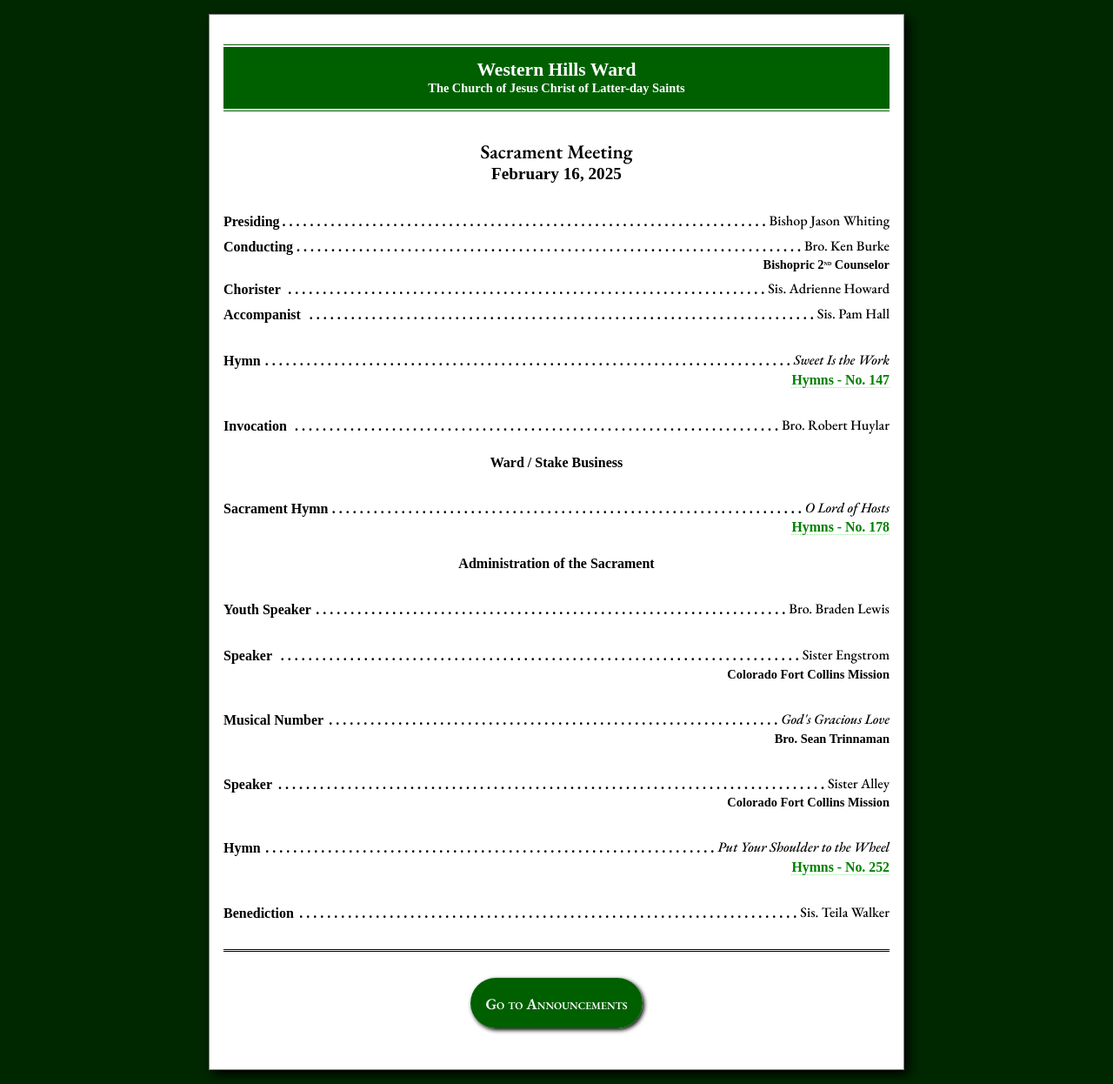
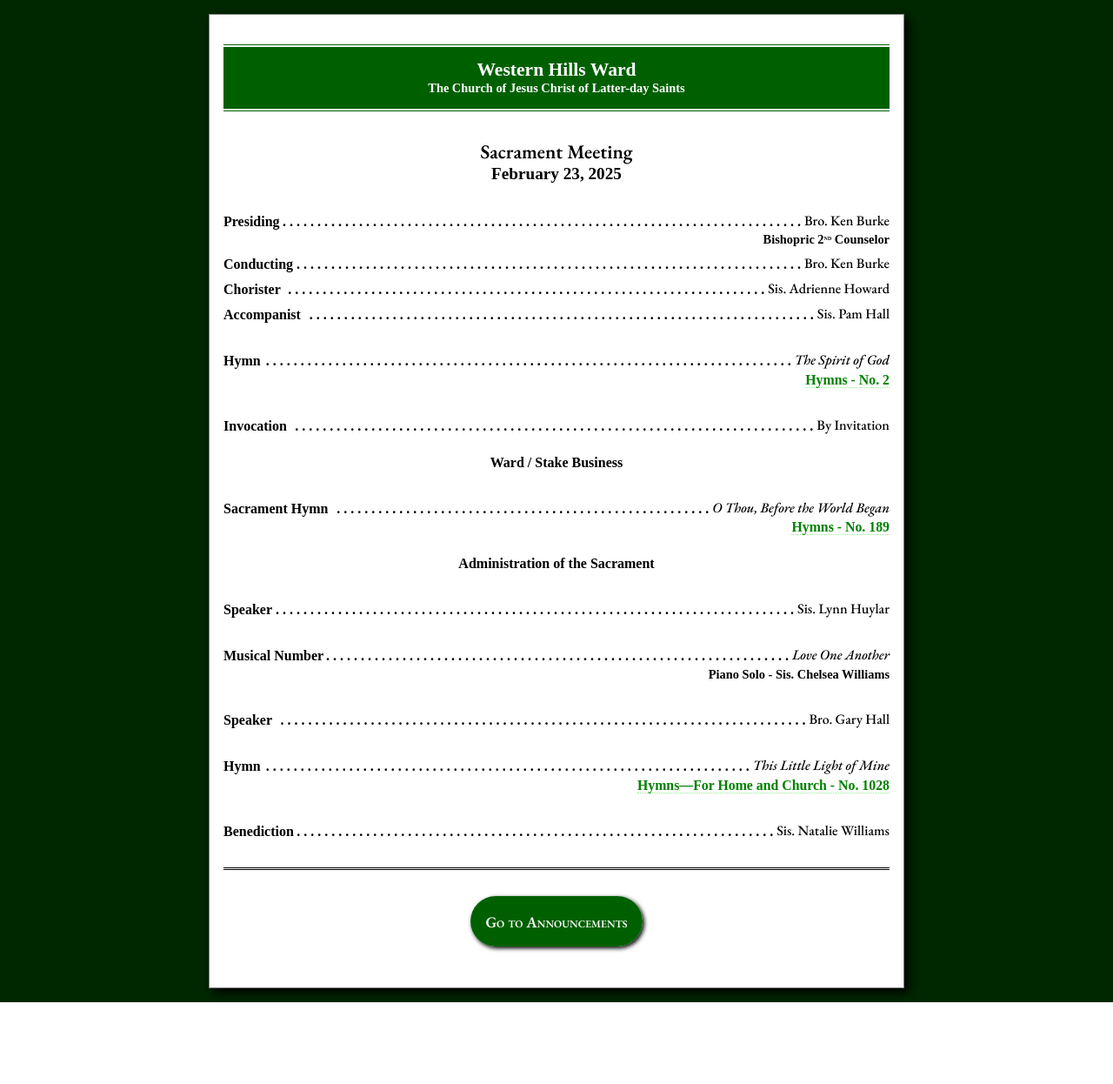
Before and after one commit to Wyoming-C64/westernhillsbulletin, a PHP site: page / in a window 1280 px wide. Shown: the whole page at 87% size. After the commit the page ends 1152 px from the top, so only its background shows below. Run offline with PHP 8.4, Linux system fonts and the light colour scheme; some web fonts are replaced.

Commit message:
February 23, 2025

```diff
--- a/htdocs/globals.php
+++ b/htdocs/globals.php
@@ -1,6 +1,6 @@
 <?php
 
-$meetingDate = strtotime('February 16, 2025 10:30:00 am');
+$meetingDate = strtotime('February 23, 2025 10:30:00 am');
 $Fast_And_Testimony = FALSE;
 
 ?>
--- a/htdocs/index.php
+++ b/htdocs/index.php
@@ -12,21 +12,21 @@
   //   'name' => 'Pres. Ronald Lopez',
   //   'subline' => 'Cheyenne Wyoming Stake'
   // ),
-  array(
-    'assignment' => 'Presiding',
-    'name' => 'Bishop Jason Whiting',
-    'subline' => ''
-  ),
+  // array(
+  //   'assignment' => 'Presiding',
+  //   'name' => 'Bishop Jason Whiting',
+  //   'subline' => ''
+  // ),
   // array(
   //   'assignment' => 'Presiding',
   //   'name' => 'Bro. Michael Howard',
   //   'subline' => 'Bishopric 1<span class="super-ordinal">st</span> Counselor'
   // ),
-  // array(
-  //   'assignment' => 'Presiding',
-  //   'name' => 'Bro. Ken Burke',
-  //   'subline' => 'Bishopric 2<span class="super-ordinal">nd</span> Counselor'
-  // ),
+  array(
+    'assignment' => 'Presiding',
+    'name' => 'Bro. Ken Burke',
+    'subline' => 'Bishopric 2<span class="super-ordinal">nd</span> Counselor'
+  ),
   // array(
   //   'assignment' => 'Conducting',
   //   'name' => 'Bishop Jason Whiting',
@@ -40,7 +40,7 @@
   array(
     'assignment' => 'Conducting',
     'name' => 'Bro. Ken Burke',
-    'subline' => 'Bishopric 2<span class="super-ordinal">nd</span> Counselor'
+    // 'subline' => 'Bishopric 2<span class="super-ordinal">nd</span> Counselor'
   ),
   array(
     'assignment' => 'Chorister',
@@ -59,46 +59,47 @@
 $hymns = array(
   'opening' => array(
     'assignment' => 'Hymn',
-    'reference' => 147,
-    'name' => "Sweet Is the Work",
+    'reference' => 2,
+    'name' => "The Spirit of God",
   ),
   'sacrament' => array(
     'assignment' => 'Sacrament Hymn',
-    'reference' => 178,
-    'name' => "O Lord of Hosts",
+    'reference' => 189,
+    'name' => "O Thou, Before the World Began",
     // 'tune' => 'Hancock',
   ),
   'closing' => array(
     'assignment' => 'Hymn',
-    'reference' => 252,
-    'name' => "Put Your Shoulder to the Wheel",
+    'reference' => 1028,
+    'name' => "This Little Light of Mine",
+    'href' => "https://www.churchofjesuschrist.org/study/music/hymns-for-home-and-church/this-little-light-of-mine-release-3?lang=eng"
   ),
 );
 
 $intermissionMusic = array(
   // array(
   //   'assignment' => 'Intermediate Hymn',
-  //   'name' => "Where Can I Turn for Peace?",
-  //   'reference' => 129,
+  //   'name' => "",
+  //   'reference' => 0,
   //   // 'tune' => "",
   // ),
   array(
     'assignment' => 'Musical Number',
-    'name' => "<i>God's Gracious Love</i>",
-    'subline' => "Bro. Sean Trinnaman"
+    'name' => "<i>Love One Another</i>",
+    'subline' => "Piano Solo - Sis. Chelsea Williams"
   )
 );
 
 $firstSpeakers = array(
-  array(
-    'assignment' => 'Youth Speaker',
-    'name' => 'Bro. Braden Lewis',
-    // 'subline' => 'Colorado Fort Collins Mission'
-  ),
+  // array(
+  //   'assignment' => 'Youth Speaker',
+  //   'name' => 'Bro. Braden Lewis',
+  //   // 'subline' => 'Colorado Fort Collins Mission'
+  // ),
   array(
     'assignment' => 'Speaker',
-    'name' => 'Sister Engstrom',
-    'subline' => 'Colorado Fort Collins Mission'
+    'name' => 'Sis. Lynn Huylar',
+    // 'subline' => 'Colorado Fort Collins Mission'
   ),
   // array(
   //   'assignment' => 'Speaker',
@@ -116,8 +117,8 @@
 $secondSpeakers = array(
   array(
     'assignment' => 'Speaker',
-    'name' => 'Sister Alley',
-    'subline' => 'Colorado Fort Collins Mission'
+    'name' => 'Bro. Gary Hall',
+    // 'subline' => 'Colorado Fort Collins Mission'
   ),
   // array(
   //   'assignment' => 'Speaker',
@@ -141,12 +142,12 @@
 $prayers = array(
   'Invocation' => array(
     'assignment' => 'Invocation',
-    'name' => 'Bro. Robert Huylar',
+    'name' => 'By Invitation',
     // 'subline' => 'Colorado Fort Collins Mission'
   ),
   'Benediction' => array(
     'assignment' => 'Benediction',
-    'name' => 'Sis. Teila Walker',
+    'name' => 'Sis. Natalie Williams',
     // 'subline' => ''
   )
 );
@@ -156,15 +157,19 @@
 $css_timestamp = filemtime('style.css');
 
 
-function makeHymnLink($hymnNum, $title, $tune = '') {
+function makeHymnLink($hymnNum, $title, $tune = '', $href=NULL) {
   $output = strtolower($title);
   $output = preg_replace('/[\'\?]+/u', '', $output);
   $output = preg_replace('/[\s\pP]+/u', '-', $output);
   $output .= (strlen($tune) > 0 ? '-'.strtolower($tune) : '');
+  if (isset($href)) {
+    $output = $href;
+  } else {
   $output = ($hymnNum < 1000) ?
     "https://www.churchofjesuschrist.org/study/manual/hymns/".$output."?lang=eng" :
     "https://www.churchofjesuschrist.org/study/music/hymns-for-home-and-church/".$output."?lang=eng";
-  return $output;
+  }
+    return $output;
 }
 
 
@@ -185,6 +190,7 @@
     printItem($hymn);
   } else {
     $hymn['tune'] = isset($hymn['tune']) ? $hymn['tune'] : FALSE;
+    $hymn['href'] = isset($hymn['href']) ? $hymn['href'] : NULL;
     $bookReference = ($hymn['reference'] < 1000) ? "Hymns" : "Hymns&mdash;For Home and Church";
     $bookReference .= " - No. ".$hymn['reference'];
     $output = '<div class="line-item">';
@@ -196,7 +202,7 @@
       $output .= '<div class="subline">'.$hymn["subline"].'</div>';
     }
     if (isset($hymn['reference'])) {
-      $output .= '<div class="subline"><a href="'.makeHymnLink($hymn['reference'], $hymn['name'], $hymn['tune']).'" target="_blank">'.$bookReference.'</a></div>';
+      $output .= '<div class="subline"><a href="'.makeHymnLink($hymn['reference'], $hymn['name'], $hymn['tune'], $hymn['href']).'" target="_blank">'.$bookReference.'</a></div>';
     }
     echo $output;
   }
```
Also changed, not shown: htdocs/announcements.php (+2 -23 lines).
